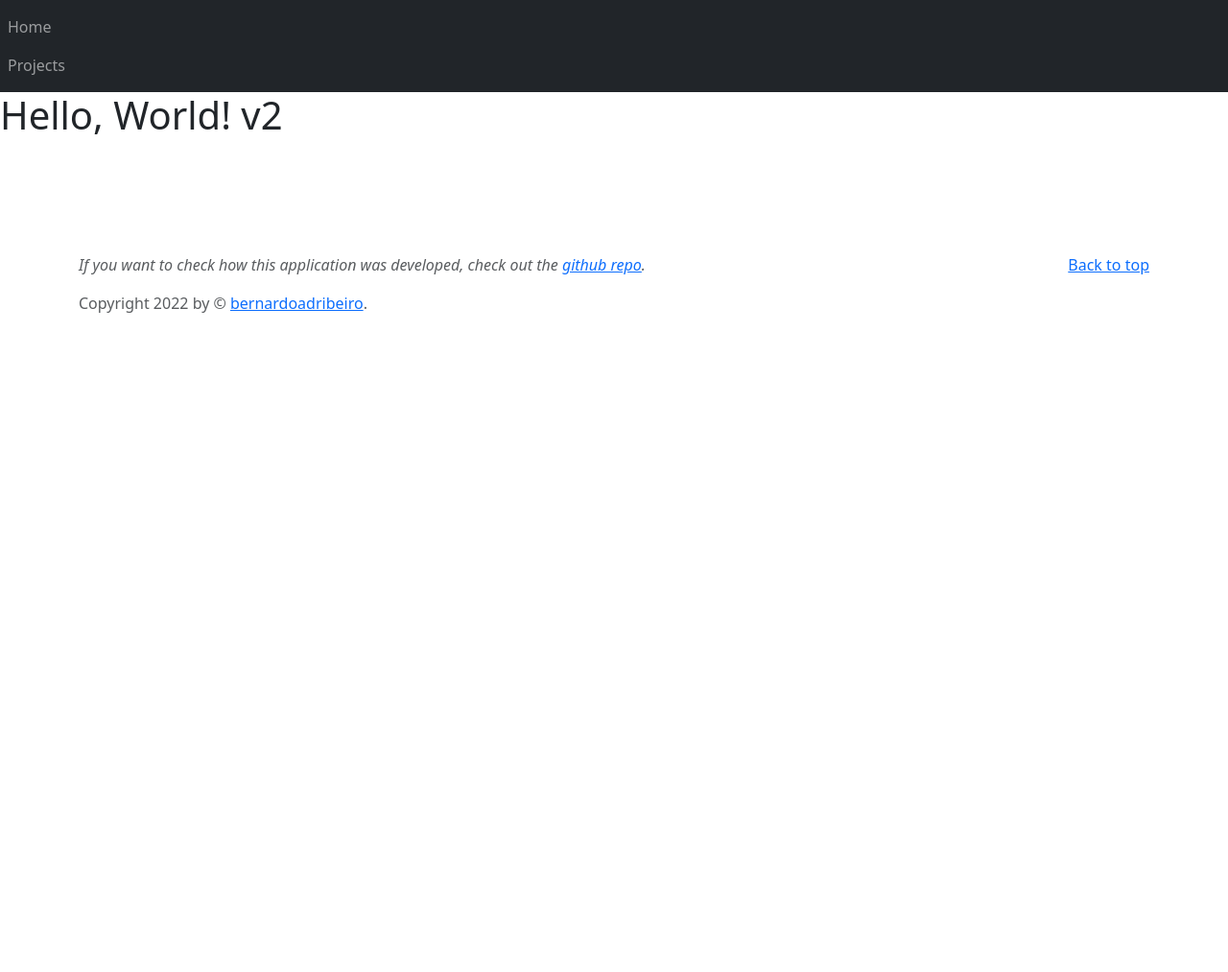
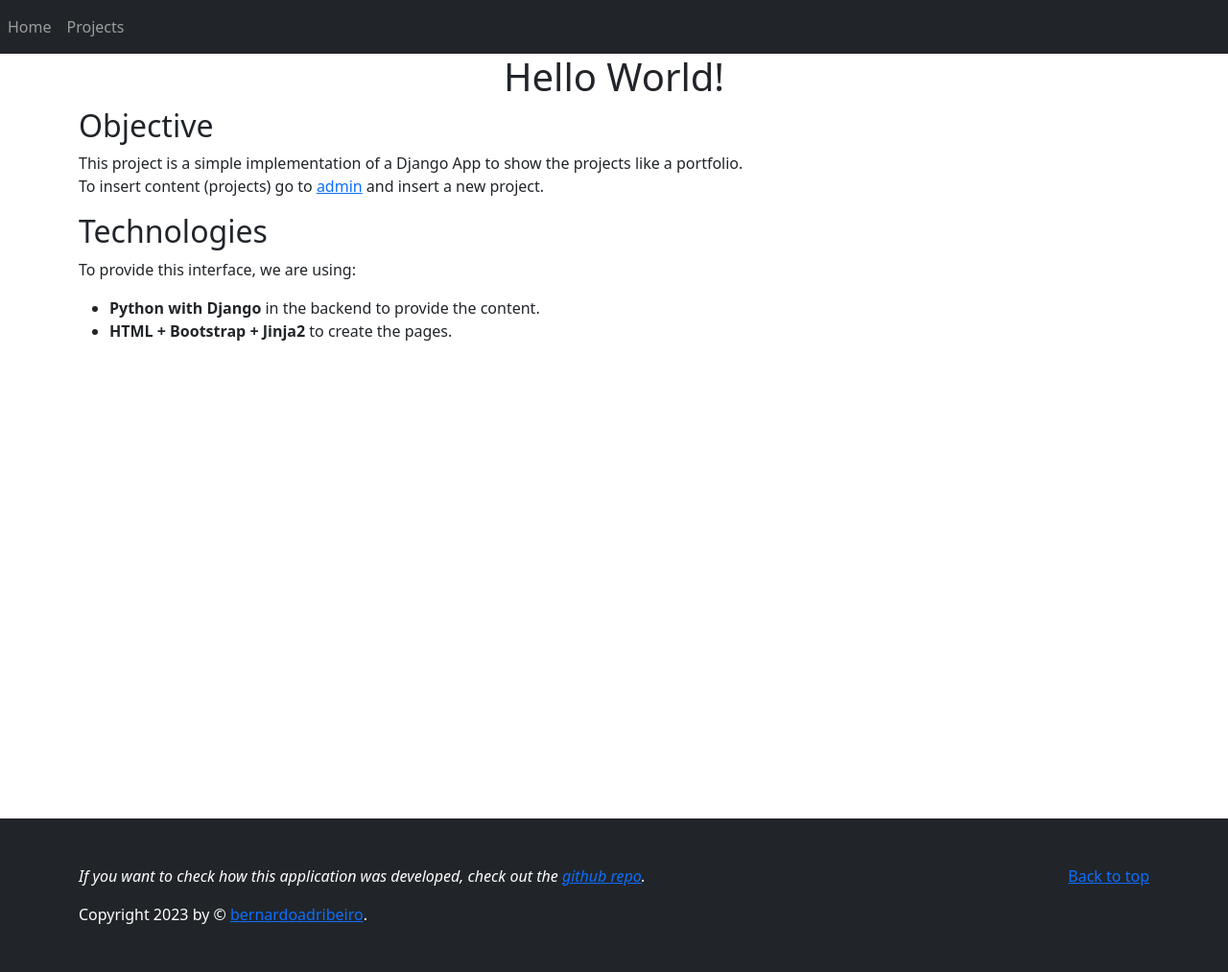
Before and after one commit to bernardoadribeiro/basic-django-project, a Django app: page / in a window 1280 px wide. Shown: the whole page at 96% size. Before the commit the page ends 326 px from the top, so only its background shows below. Run offline with Django 4.2, Linux system fonts and the light colour scheme.

Commit message:
style: fix style

```diff
--- a/config/templates/base.html
+++ b/config/templates/base.html
@@ -15,7 +15,7 @@
             <span class="navbar-toggler-icon"></span>
         </button>
         <div class="collapse navbar-collapse" id="navbar">
-            <div class="navbar-nav flex-column">
+            <div class="navbar-nav">
                 <a class="nav-item nav-link" id="home" href="/">Home</a>
                 <a class="nav-item nav-link" id="user" href="/projects">Projects</a>
             </div>
@@ -24,23 +24,23 @@
 
     {% block page_content %}{% endblock %}
 
-    <footer class="text-body-secondary py-5">
+    <div style="padding-bottom: 30rem;"></div>
+
+    <footer class="bg-dark text-white py-5">
         <div class="container">
             <p class="float-end mb-1">
                 <a href="#">Back to top</a>
             </p>
-            <p style="text-align: left; font-style: italic; margin-top:4rem;">
+            <p style="text-align: left; font-style: italic;">
                 If you want to check how this application was developed, check out the
-                <a href="https://github.com/bernardoadribeiro/classification-model-as-webapp" target="_blank"> github repo</a>.
+                <a href="https://github.com/bernardoadribeiro/basic-django-project" target="_blank"> github repo</a>.
             </p>
 
-            Copyright 2022 by &copy; <a href="https://github.com/bernardoadribeiro" target="_blank">bernardoadribeiro</a>.
+            Copyright 2023 by &copy; <a href="https://github.com/bernardoadribeiro" target="_blank">bernardoadribeiro</a>.
         </div>
     </footer>
 </body>
 
-<script src="https://code.jquery.com/jquery-3.3.1.slim.min.js" integrity="sha384-q8i/X+965DzO0rT7abK41JStQIAqVgRVzpbzo5smXKp4YfRvH+8abtTE1Pi6jizo" crossorigin="anonymous"></script>
-<script src="https://cdnjs.cloudflare.com/ajax/libs/popper.js/1.14.3/umd/popper.min.js" integrity="sha384-ZMP7rVo3mIykV+2+9J3UJ46jBk0WLaUAdn689aCwoqbBJiSnjAK/l8WvCWPIPm49" crossorigin="anonymous"></script>
 <script src="https://cdn.jsdelivr.net/npm/bootstrap@5.3.0/dist/js/bootstrap.bundle.min.js" integrity="sha384-geWF76RCwLtnZ8qwWowPQNguL3RmwHVBC9FhGdlKrxdiJJigb/j/68SIy3Te4Bkz" crossorigin="anonymous"></script>
 
 </html>
--- a/example_app/templates/index.html
+++ b/example_app/templates/index.html
@@ -4,6 +4,24 @@
 
 {% block page_content %}
 
-<h1> Hello, World! v2</h1>
+<div class="container">
+    <h1 style="text-align: center;">Hello World!</h1>
+
+    <h2> Objective </h2>
+    <p style="text-align: justify;">
+        This project is a simple implementation of a Django App to show the projects like a portfolio. <br>
+        To insert content (projects) go to <a href="http://localhost:8000/admin/projects/project/">admin</a> and insert a new project.
+    </p>
+
+    <h2> Technologies </h2>
+    <p style="text-align: justify;">
+        To provide this interface, we are using: <br>
+        <ul>
+            <li> <strong> Python with Django </strong> in the backend to provide the content. </li>
+            <li> <strong> HTML + Bootstrap + Jinja2 </strong> to create the pages. </li>
+        </ul>
+    </p>
+
+</div>
 
 {% endblock %}
```
